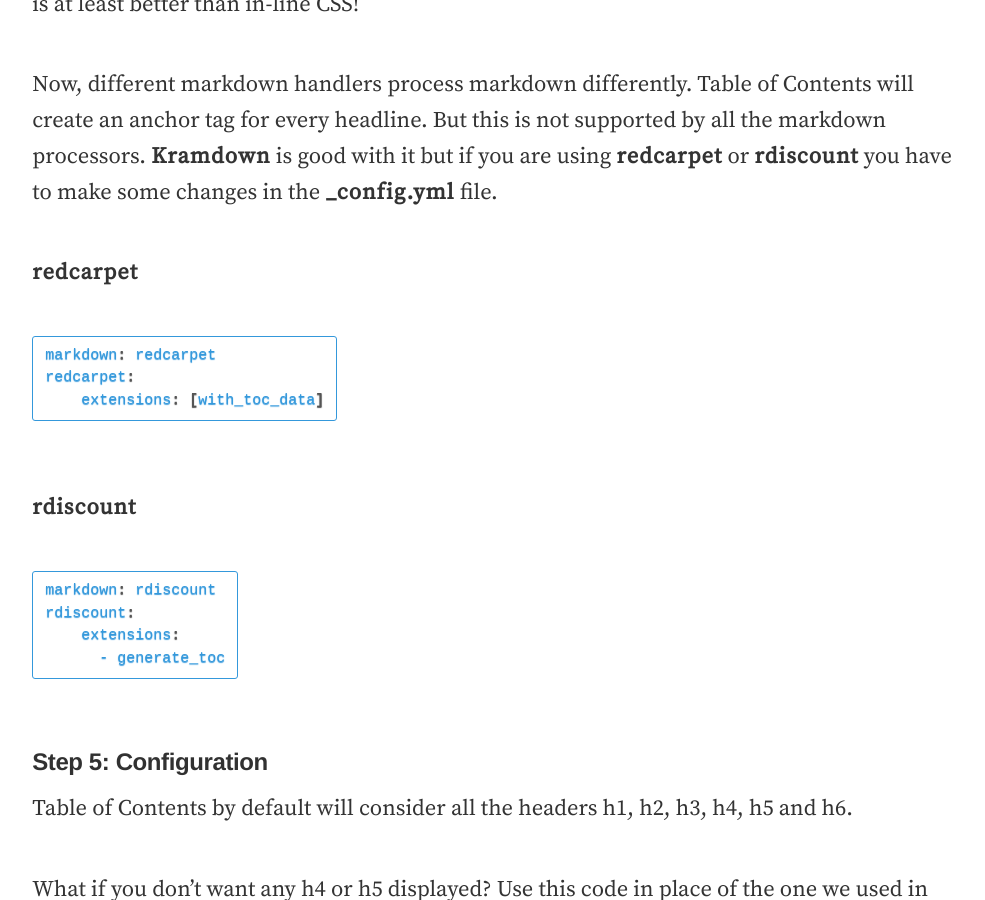
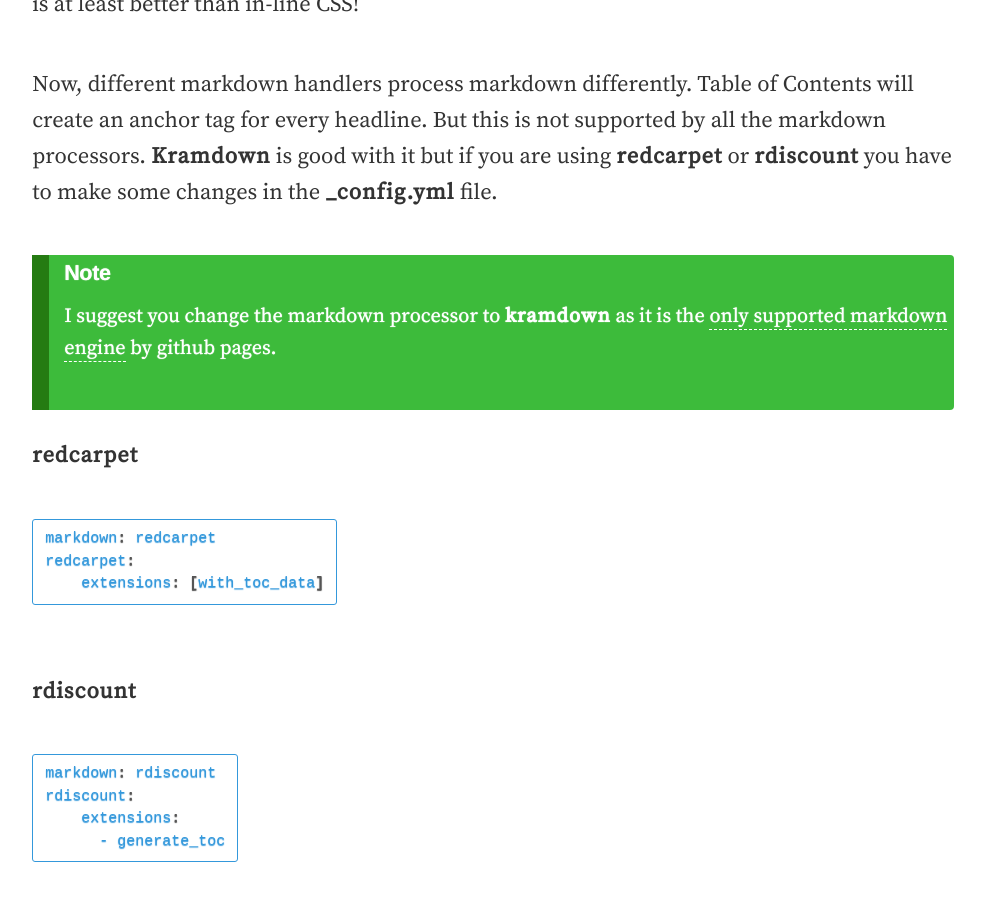
Before and after one commit to gaganmaheshwari/blog-webjeda, a Jekyll site: the page built from _posts/2016-04-14-jekyll-toc.md, in a window 1280 px wide and 900 px high, scrolled down 7047 px. Shown: the whole window, without its empty margins (147-1132 px from the left). Built offline with Jekyll 4.4.1, drawn with Linux system fonts in a browser that asks for light colours; nearby versions of some CDN libraries; comment, search, counter and statistics services are not loaded.

Commit message:
no message

```diff
--- a/_posts/2016-04-14-jekyll-toc.md
+++ b/_posts/2016-04-14-jekyll-toc.md
@@ -196,6 +196,14 @@
 
 Now, different markdown handlers process markdown differently. Table of Contents will create an anchor tag for every headline. But this is not supported by all the markdown processors. **Kramdown** is good with it but if you are using **redcarpet** or **rdiscount** you have to make some changes in the **_config.yml** file.
 
+
+<div class="note">
+    <h3>Note</h3>
+    <p>I suggest you change the markdown processor to <strong>kramdown</strong> as it is the <a href="https://github.com/blog/2100-github-pages-now-faster-and-simpler-with-jekyll-3-0" target="_blank">only supported markdown engine</a> by github pages.</p>
+</div>
+
+
+
 **redcarpet**
 {% highlight css %}
 markdown: redcarpet
--- a/_sass/_custom.scss
+++ b/_sass/_custom.scss
@@ -136,11 +136,13 @@
 
 .warning a, .note a, .tips a {
     color: #fff;
+    border-bottom: 1px dashed #fff;
 }
 
 
 .warning a:hover, .note a:hover, .tips a:hover  {
-    color: #eee;
+    color: #fff;
+    text-shadow: 1px 1px 2px;
 }
 
 .warning h3, .note h3, .tips h3 {
```
